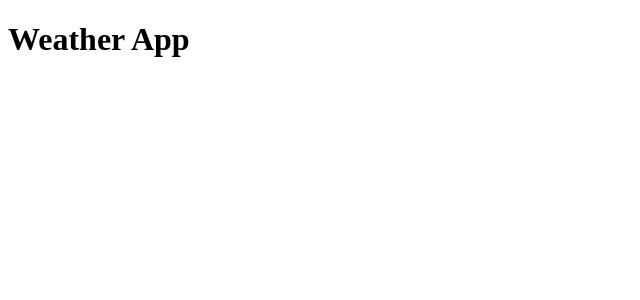
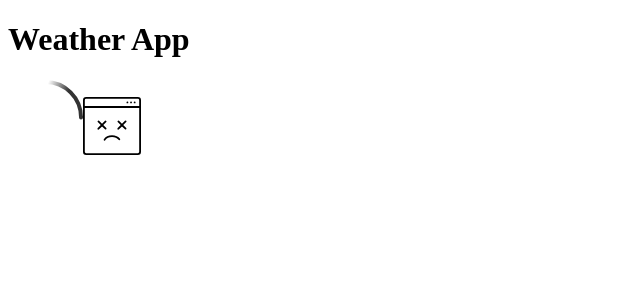
Before and after one commit to OG93-COM/10ReactProjects, a React (Vite) app in the folder WeatherAPI/: page / in a window 1280 px wide. Shown: the top 300 px of the page, without its empty margins (0-640 px from the left). Built offline with nearby package versions, Linux system fonts and the light colour scheme.

Commit message:
WeatherAPI

```diff
--- a/WeatherAPI/src/App.jsx
+++ b/WeatherAPI/src/App.jsx
@@ -1,10 +1,14 @@
+import loader from './assets/loader.svg'
+import browser from './assets/browser.svg'
+
 function App() {
 
   return (
 
       <main>
       <h1>Weather App</h1>
-
+      <img src={loader} alt="loader" />
+      <img src={browser} alt="browser" />
       </main>
 
   );
```
